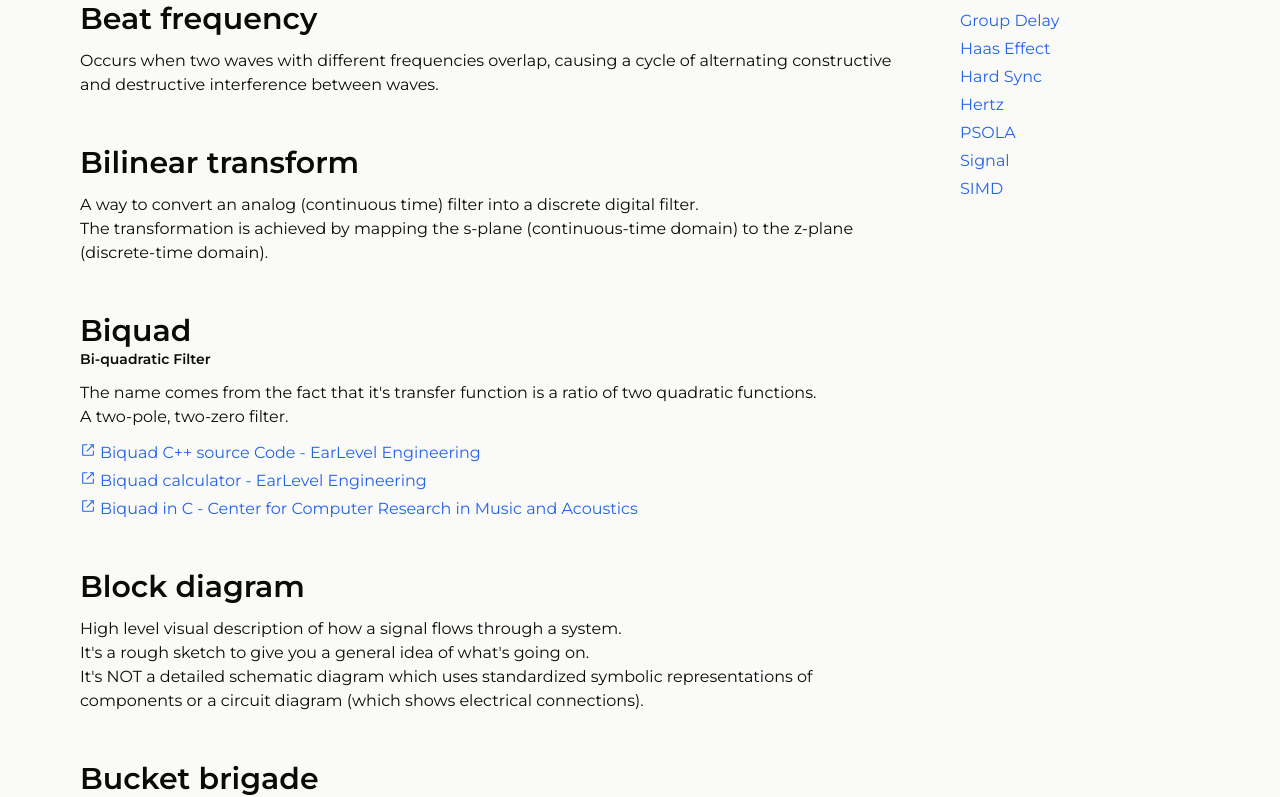
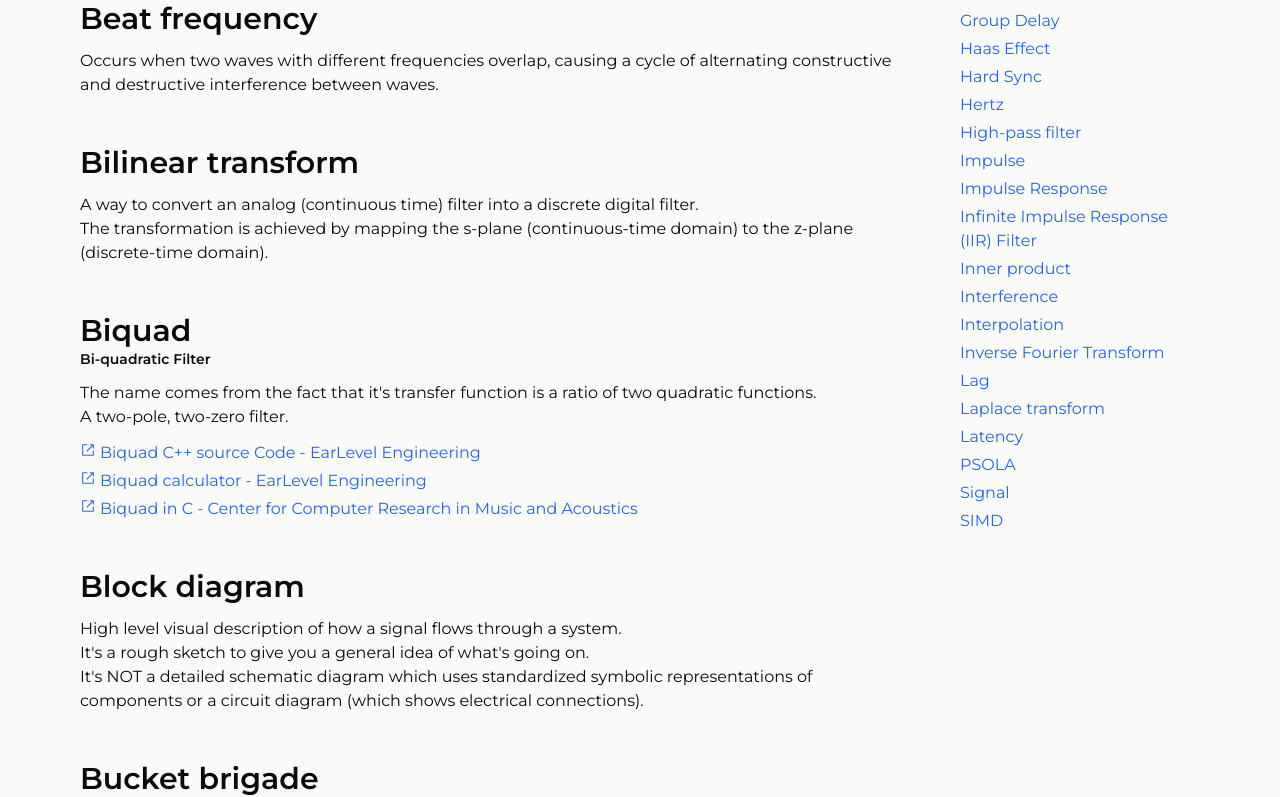
Before and after one commit to satelllte/dsp-terms, a Next.js app: page / in a window 1280 px wide. Shown: the part 2187-2984 px from the top of the page. Built offline with nearby package versions, Linux system fonts and the light colour scheme.

Commit message:
terms: high-pass-filter - latency

```diff
--- a/src/data/terms.ts
+++ b/src/data/terms.ts
@@ -755,6 +755,121 @@ export const terms: Term[] = [
 		],
 	},
 	{
+		id: 'high-pass-filter',
+		title: 'High-pass filter',
+		paragraphs: [
+			'A filter that lets through all frequencies higher than a certain cutoff frequency.',
+		],
+	},
+	{
+		id: 'impulse',
+		title: 'Impulse',
+		paragraphs: [
+			'A signal that is 0 everywhere except at one sample, where it is 1.',
+			'When fed through a filter, it produces an impulse response.',
+		],
+	},
+	{
+		id: 'impulse-response',
+		title: 'Impulse Response',
+		paragraphs: [
+			'How something (like a filter) responds when you send an impulse through it.',
+			'Characterizes a system in the time domain whereas a transfer function characterizes it in the frequency domain.',
+		],
+		links: [
+			{
+				href: 'https://www.recordingblogs.com/wiki/impulse-response',
+				title: 'Recording Blogs - Impulse Response',
+			},
+		],
+	},
+	{
+		id: 'infinite-impulse-response-filter',
+		title: 'Infinite Impulse Response (IIR) Filter',
+		paragraphs: [
+			'A recursive filter that relies on previous inputs and outputs, making some frequencies go to infinity.',
+			'This is what 99.9% of analog filters are, including all the fancy names like Butterworth, Chebyshev, Moog Ladder Filter.',
+			'Named because the output could theoretically keep going on forever, even after the input stops, so the impulse response is technically infinite.',
+			'Example: A feedback delay theoretically will always output some smaller and smaller signal, even after the input signal stops.',
+		],
+		links: [
+			{
+				href: 'https://ccrma.stanford.edu/~jos/pasp/Feedback_Comb_Filters.html',
+				title: 'Feedback Comb Filters - Stanford CCRMA',
+			},
+		],
+	},
+	{
+		id: 'inner-product',
+		title: 'Inner product',
+		paragraphs: [
+			'The main thing that the discrete Fourier transform does.',
+			'Take two signals, walk through each element, multiply them together, then sum up the products to get a single value.',
+			'It measures the similarity, or amount of correlation, two signals have.',
+		],
+		links: [
+			{
+				href: 'https://jackschaedler.github.io/circles-sines-signals/dotproduct2.html',
+				title: 'Circle, Sines, and Signals - Inner Product',
+			},
+			{
+				href: 'https://ccrma.stanford.edu/~jos/mdft/Inner_Product.html',
+				title: 'Stanford CCRMA - Inner Product',
+			},
+			{
+				href: 'https://en.wikipedia.org/wiki/Dot_product#Complex_vectors',
+				title: 'Wikipedia - Dot Product',
+			},
+		],
+	},
+	{
+		id: 'interference',
+		title: 'Interference',
+		paragraphs: [
+			'An complicated way to say that an signal has combined with another signal, producing a third signal.',
+			'When that third resultant signal has less amplitude than the original, we call it \'destructive\'. When the third signal has more amplitude, we call it \'constructive.\'',
+		],
+	},
+	{
+		id: 'interpolation',
+		title: 'Interpolation',
+		paragraphs: [
+			'Creating in-between samples from existing samples via an algorithm.',
+			'This can be seen as upsampling.',
+			'Linear Interpolation is a computationally cheap and popular method.',
+		],
+	},
+	{
+		id: 'inverse-fourier-transform',
+		title: 'Inverse Fourier Transform',
+		paragraphs: [
+			'Mathematical process that converts complex values representing a signal in the frequency domain to a time domain.',
+			'The opposite of the Fourier Transform.',
+		],
+	},
+	{
+		id: 'lag',
+		title: 'Lag',
+		paragraphs: [
+			'A quantity of time in samples used in functions such as autocorrelation.',
+		],
+	},
+	{
+		id: 'laplace-transform',
+		title: 'Laplace transform',
+		paragraphs: [
+			'Going from analog to digital domain to produce a difference equation.',
+		],
+	},
+	{
+		id: 'latency',
+		title: 'Latency',
+		paragraphs: [
+			'A delay by a certain amount of time.',
+			'In a DAW context, this is the amount of time the DAW is taking to process playback, often specified in powers of 2, such as 64, 128, 512, etc.',
+		],
+	},
+	{
 		id: 'psola',
 		title: 'PSOLA',
 		expansion: 'Pitch Synchronous Overlap and Add',
```
Also changed, not shown: src/data/terms_raw.md (+0 -102 lines).
